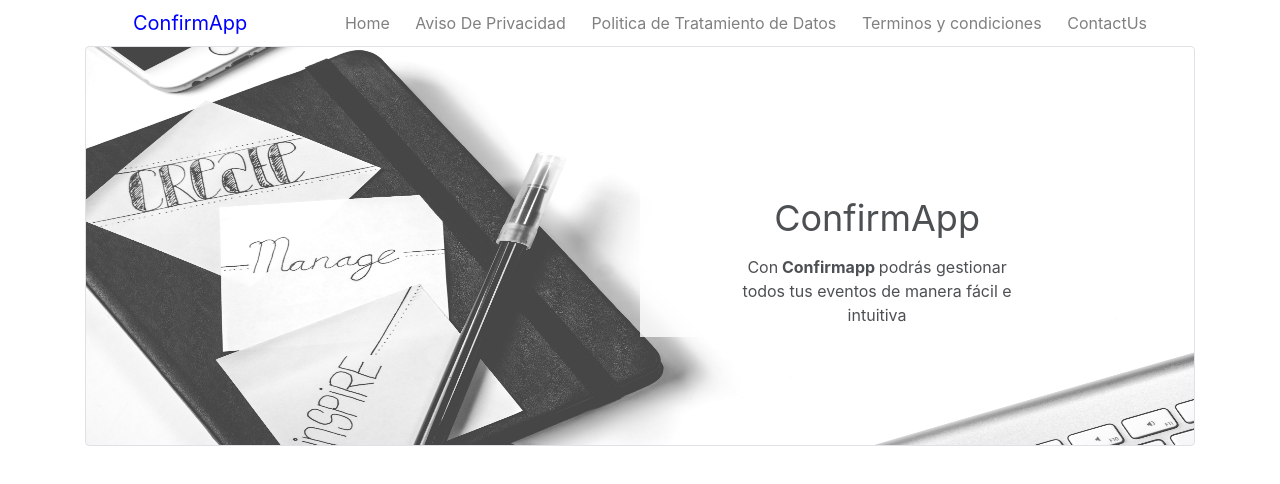
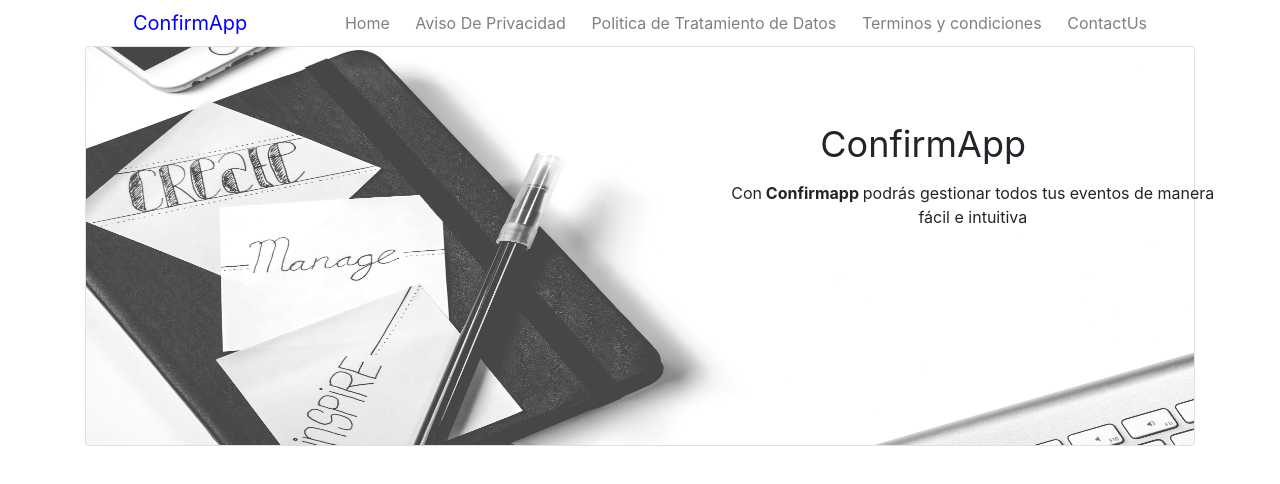
Before and after one commit to androidvt/ConfirAppPage, a React (Create React App) app: page / in a window 1280 px wide. Shown: the top 484 px of the page. Built offline with nearby package versions, Linux system fonts and the light colour scheme.

Commit message:
zIndexCorrect

```diff
--- a/src/components/home/jumbotron/index.css
+++ b/src/components/home/index.css
@@ -2,7 +2,6 @@
     background: url("/assets/imgs/communication-3.jpg") no-repeat;
     background-size: 100% 100%;
     height: 400px;
-    z-index: -2;
 }
 
 .jumbotron-text {
@@ -14,6 +13,5 @@
     margin-top: 60px;
     padding:10px;
     font-size: 2.25rem;
-    line-height: inherit;
-    white-space: nowrap;
+
 }
--- a/src/components/home/index.js
+++ b/src/components/home/index.js
@@ -1,10 +1,20 @@
 import React from 'react';
 import Jumbotron from './jumbotron';
+import './index.css';
 
 export default () => {
     return (
-        <div>
-            <Jumbotron />
+        <div className="jumbo border rounded">
+ <div className="row">
+                <div className="s float-right text-center  offset-md-6">
+                    <div className="jumbotron-header">ConfirmApp</div>
+                    <div className="row">
+                        <div className=" offset-md-2">
+                         Con<b> Confirmapp </b> podrás gestionar todos tus eventos de manera fácil e intuitiva
+                        </div>
+                    </div>
+                </div>
+            </div>
         </div>
     )
 }
--- a/src/components/home/jumbotron/index.js
+++ b/src/components/home/jumbotron/index.js
@@ -1,20 +1,10 @@
 import React from 'react';
 import Jumbotron from 'react-bootstrap/Jumbotron';
-import './index.css';
 
 export default () =>{
     return (
-        <Jumbotron fluid className="jumbo border rounded">
-            <div className="row">
-                <div className="jumbotron-text float-right text-center col-md-5 offset-md-6">
-                    <div className="jumbotron-header">ConfirmApp</div>
-                    <div className="row">
-                        <div className="col-md-8 offset-md-2">
-                         Con<b> Confirmapp </b> podrás gestionar todos tus eventos de manera fácil e intuitiva
-                        </div>
-                    </div>
-                </div>
-            </div>
+        <Jumbotron fluid >
+
 
         </Jumbotron>
     )
```
